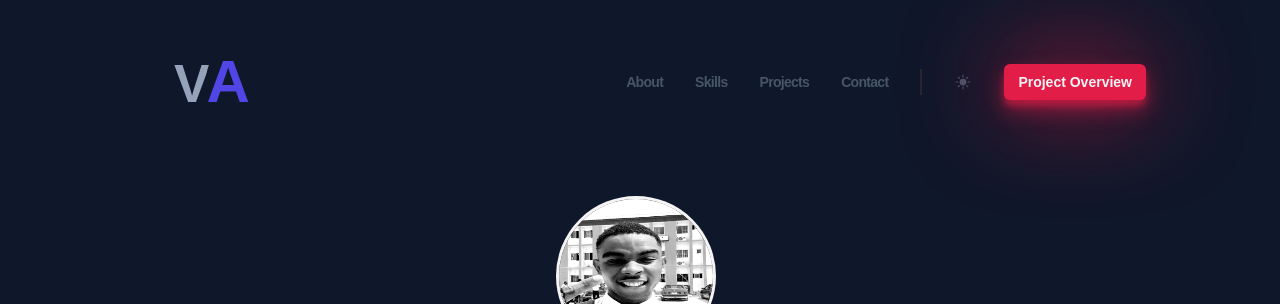
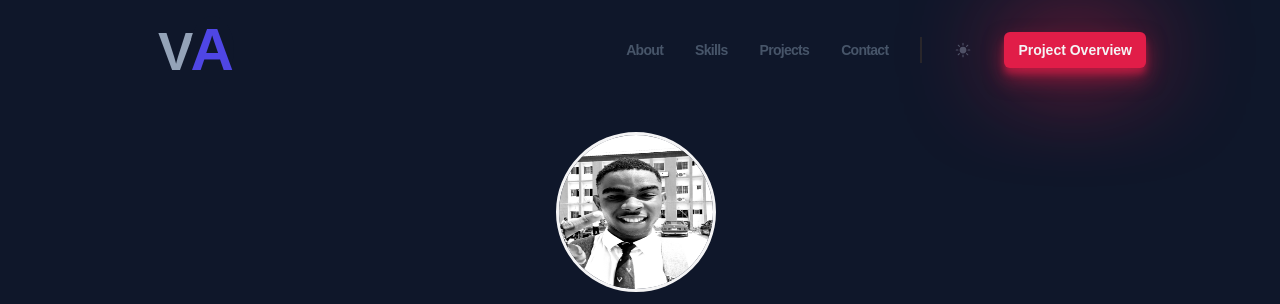
Before and after one commit to VictorUdeme/alx_capstone_project, a website built with Vite: page index.html in a window 1280 px wide. Shown: the top 304 px of the page. Built offline with nearby package versions, Linux system fonts and the light colour scheme; a web font is replaced by a local one.

Commit message:
header commit

```diff
--- a/styles/components/header.css
+++ b/styles/components/header.css
@@ -2,8 +2,8 @@
     display: flex;
     justify-content: space-between;
     align-items: center;
-    padding-top: 2rem;
-    padding-bottom: 2rem;
+    padding-top: 1rem;
+    padding-bottom: 1rem;
     /* to make the bars show for the mobile nav*/
     position: relative;
     z-index: 900;
@@ -17,7 +17,7 @@
     font-size: var(--size-4xl);
     color: var(--color-slate400);
     cursor: pointer;
-    padding: 1rem;
+    /* padding: 0.5rem; */
     margin-left: 2rem;
 }
 span {
```
